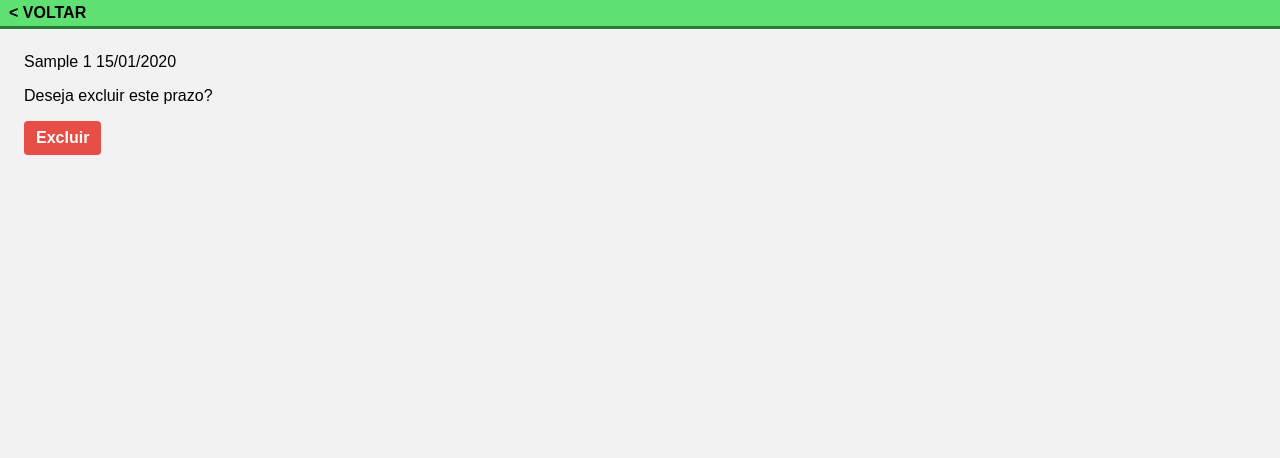
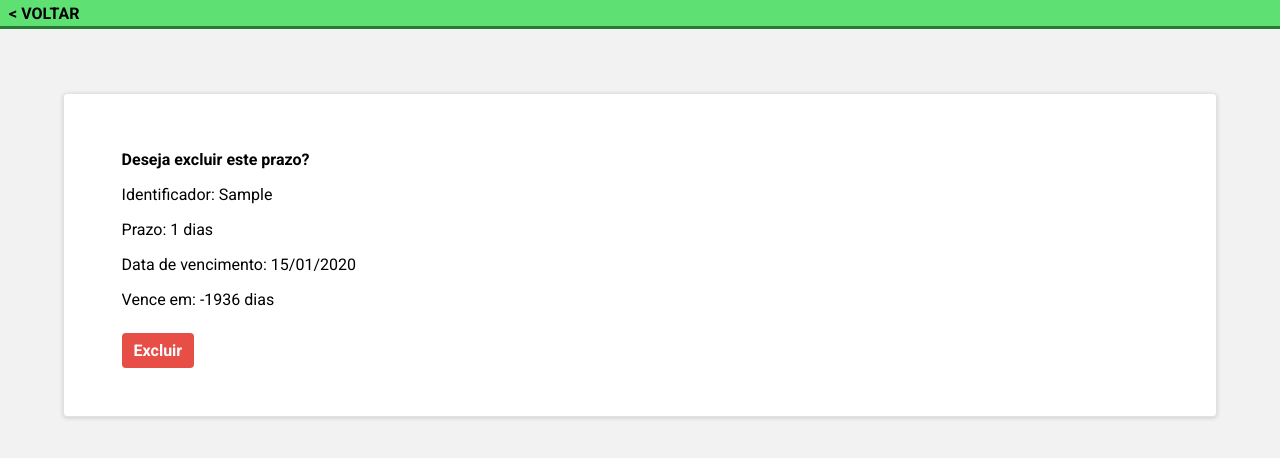
Before and after one commit to JoPedro/lista-de-prazos, a Django app: the page made by src/app_lista_prazos/templates/app_lista_prazos/excluir.html in a window 1280 px wide. Shown: the top 458 px of the page. Run offline with Django 5.2, Linux system fonts and the light colour scheme; tables that the repository leaves empty hold one stand-in row (Sample ...).

Commit message:
feat: botão de excluir prazo

```diff
--- a/src/app_lista_prazos/static/app_lista_prazos/style.css
+++ b/src/app_lista_prazos/static/app_lista_prazos/style.css
@@ -6,7 +6,7 @@ body {
 
 body {
   background: #f2f2f2;
-  font-family: Arial, Helvetica, sans-serif;
+  font-family: "Roboto", Arial, Helvetica, sans-serif;
 }
 
 main {
@@ -16,6 +16,7 @@ main {
   border-bottom: 1px solid #e2e2e2;
   border-bottom-right-radius: 4px;
   border-bottom-left-radius: 4px;
+  box-shadow: rgba(0, 0, 0, 0.16) 0px 1px 4px;
   width: 90%;
   margin: auto;
   padding: 40px 0;
@@ -28,7 +29,7 @@ section {
 }
 
 button {
-  font-family: Arial, Helvetica, sans-serif;
+  font-family: "Roboto", Arial, Helvetica, sans-serif;
   font-weight: bold;
   background: none;
   border: 0;
@@ -220,6 +224,58 @@ hr {
   transition: 0.2s;
 }
 
-.delete-form {
-  padding: 24px;
+.delete {
+  border-radius: 4px;
+  margin-top: 64px;
+  border: 1px solid #e2e2e2;
 }
+
+.delete button {
+  margin: 8px 0;
+}
+
+.toast {
+  position: fixed;
+  top: 0;
+  right: 0;
+  margin-top: 12px;
+}
+
+.toast li {
+  list-style-type: none;
+  padding: 1em 2em;
+  font-weight: bold;
+}
+
+.toast li.success {
+  background: #267a34cf;
+  color: white;
+}
+
+.toast li.error {
+  background: #e74e46cf;
+  color: white;
+}
+
+.fade-in {
+  opacity: 0;
+  animation-name: fadeInOpacity;
+  animation-iteration-count: 1;
+  animation-timing-function: ease-in;
+  animation-duration: 5s;
+}
+
+@keyframes fadeInOpacity {
+  0% {
+    opacity: 0;
+  }
+  5% {
+    opacity: 1;
+  }
+  95% {
+    opacity: 1;
+  }
+  100% {
+    opacity: 0;
+  }
+}
--- a/src/app_lista_prazos/templates/app_lista_prazos/excluir.html
+++ b/src/app_lista_prazos/templates/app_lista_prazos/excluir.html
@@ -9,6 +9,10 @@
   <title>Lista de Prazos</title>
   <link rel="stylesheet" href="{% static 'app_lista_prazos/style.css' %}">
   <link rel="icon" type="image/x-icon" href="{% static 'app_lista_prazos/favicon.ico' %}">
+  <link rel="preconnect" href="https://fonts.googleapis.com">
+  <link rel="preconnect" href="https://fonts.gstatic.com" crossorigin>
+  <link href="https://fonts.googleapis.com/css2?family=Roboto:ital,wght@0,100..900;1,100..900&display=swap"
+    rel="stylesheet">
 </head>
 
 <body>
@@ -16,15 +20,19 @@
     <a href="javascript:history.go(-1)">&lt; VOLTAR</a>
   </div>
   <hr>
-  <div class="delete-form">
-    {{ prazo.identificador }}
-    {{ prazo.prazo_em_dias }}
-    {{ prazo.data_de_vencimento | date:"d/m/Y" }}
-    <form action="" method="post">
-      <p>Deseja excluir este prazo?</p>
-      <button class="button-delete" type="submit">Excluir</button>
-    </form>
-  </div>
+  <main class="delete">
+    <section>
+      <form action="" method="post">
+        {% csrf_token %}
+        <p><b>Deseja excluir este prazo?</b></p>
+        <p>Identificador: {{ prazo.identificador }}</p>
+        <p>Prazo: {{ prazo.prazo_em_dias }} dias</p>
+        <p>Data de vencimento: {{ prazo.data_de_vencimento | date:"d/m/Y" }}</p>
+        <p>Vence em: {{ prazo.dias_para_vencer }} dias</p>
+        <button class="button-delete" type="submit">Excluir</button>
+      </form>
+    </section>
+  </main>
 </body>
 
 </html>
--- a/src/app_lista_prazos/views.py
+++ b/src/app_lista_prazos/views.py
@@ -1,3 +1,4 @@
+from django.contrib import messages
 from django.core.paginator import Paginator
 from datetime import datetime, timedelta
 from django.http import HttpResponseRedirect
@@ -44,15 +45,19 @@ def adicionar(request):
 
     add_prazo = Prazo(id, prazo_em_dias, data_de_vencimento)
     add_prazo.save()
+    messages.success(request, "Prazo adicionado com sucesso.")
 
     return HttpResponseRedirect("/")
 
 
 def excluir(request, pk):
+    prazo = Prazo.objects.get(identificador=pk)
+
     if request.method == "POST":
+        prazo.delete()
+        messages.success(request, "Prazo removido com sucesso.")
         return HttpResponseRedirect("/")
 
-    prazo = Prazo.objects.get(identificador=pk)
     context = {"prazo": prazo}
 
     return render(request, "app_lista_prazos/excluir.html", context)
```
Also changed, not shown: other parts of src/app_lista_prazos/static/app_lista_prazos/style.css (+11 -8 lines), src/app_lista_prazos/templates/app_lista_prazos/index.html (+18 -1 lines), src/app_lista_prazos/static/app_lista_prazos/trash.svg (added).
